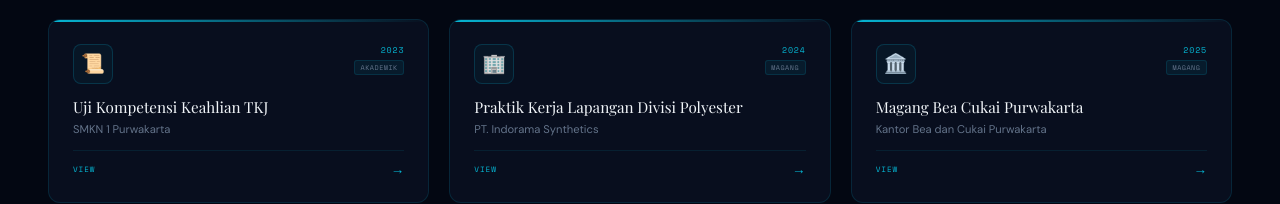
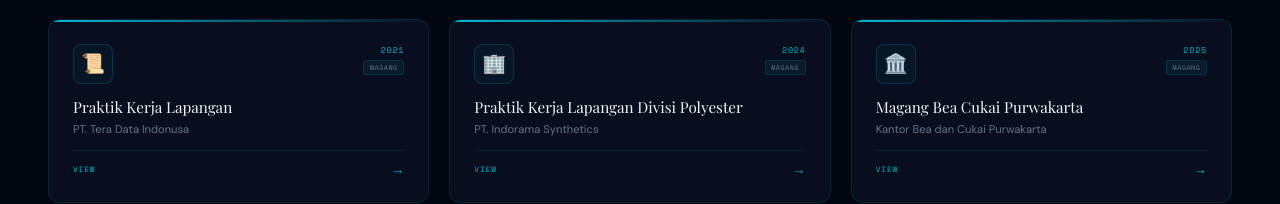
Before and after one commit to adharaka/my-portfolio, a Next.js app: page / in a window 1280 px wide. Shown: the part 9004-9208 px from the top of the page. Built offline with nearby package versions, Linux system fonts and the light colour scheme; a web font is replaced by a local one.

Commit message:
memperbarui pkl tera data

```diff
--- a/src/app/page.jsx
+++ b/src/app/page.jsx
@@ -102,7 +102,7 @@ const CERTIFICATES = [
   { name: "ACP #3 — Pemecahan Masalah Perangkat Keras", issuer: "Axioo Class Program", year: "2021", icon: "🛠️", category: "Akademik", images: ["/sertifikat/sertifikat-acp3.jpg", "/sertifikat/sertifikat-acp3nilai.jpg"] },
   { name: "ACP — Dasar-Dasar Desain Grafis", issuer: "Axioo Class Program", year: "2021", icon: "🎨", category: "Akademik", images: ["/sertifikat/sertifikat-acp-design.jpg", "/sertifikat/sertifikat-acp-design2.jpg"] },
   { name: "ACP — Dasar-Dasar Logika Makeblock", issuer: "Axioo Class Program", year: "2021", icon: "⚙️", category: "Akademik", images: ["/sertifikat/makeblock-sertifikat.jpg", "/sertifikat/makeblock-sertifikat-2.jpg"] },
-  { name: "Uji Kompetensi Keahlian TKJ", issuer: "SMKN 1 Purwakarta", year: "2023", icon: "📜", category: "Akademik", images: ["/sertifikat/sertifikat-pkl.jpg"] },
+  { name: "Praktik Kerja Lapangan", issuer: "PT. Tera Data Indonusa", year: "2021", icon: "📜", category: "Magang", images: ["/sertifikat/sertifikat-pkl.jpg"] },
   { name: "Praktik Kerja Lapangan Divisi Polyester", issuer: "PT. Indorama Synthetics", year: "2024", icon: "🏢", category: "Magang", images: ["/sertifikat/sertifikatmagangindorama.jpg"] },
   { name: "Magang Bea Cukai Purwakarta", issuer: "Kantor Bea dan Cukai Purwakarta", year: "2025", icon: "🏛️", category: "Magang", images: ["/sertifikat/sertifikatmagangbeacukai.png"] },
 ];
```
